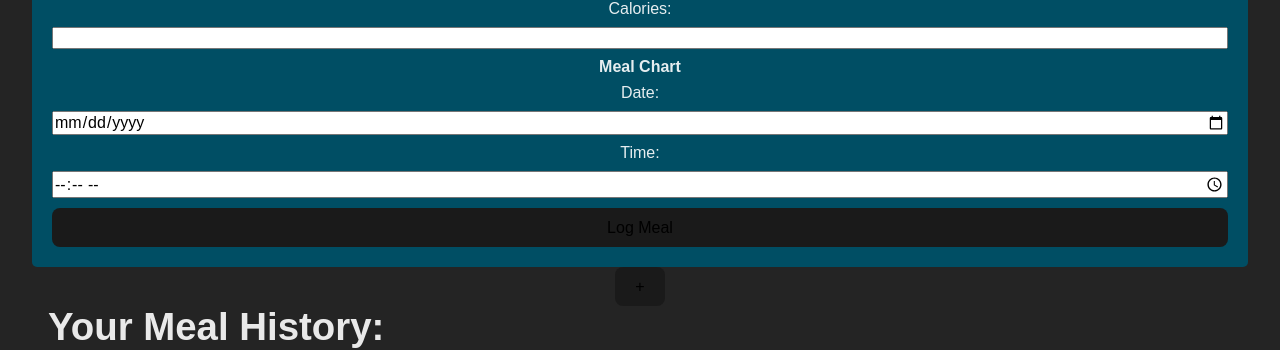
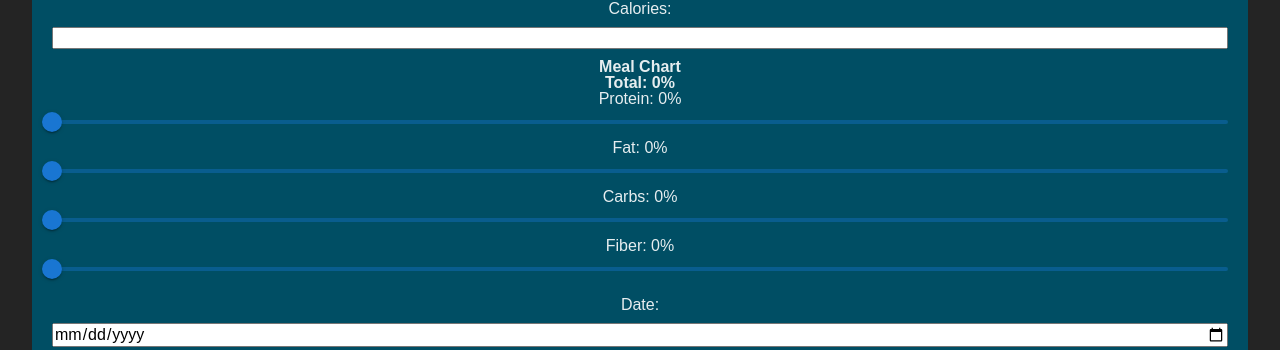
Before and after one commit to ArtOfTheNiles/SnapBites, a React (Vite) app in the folder client/: page /logmeal in a window 1280 px wide. Shown: the part 335-685 px from the top of the page. Built offline with nearby package versions, Linux system fonts and the light colour scheme.

Commit message:
Sliders added and have basic functionality

```diff
--- a/client/src/components/MealChart.tsx
+++ b/client/src/components/MealChart.tsx
@@ -1,15 +1,82 @@
 // Trying to make a sub-component for the meal chart
 // Need to find a way to make the chart responsive
-// Radar chart failed because of not enough data points to make it look good
-// rc-slider is a possiblity, but docs are poor and downloads stopped
 // https://mui.com/material-ui/react-slider/
 
+import React from 'react';
+import Slider from '@mui/material/Slider';
+
+interface Macronutrients {
+  protein: number;
+  fat: number;
+  carbs: number;
+  fiber: number;
+}
+
 export default function MealChart() {
+  const [protein, setProtein] = React.useState(0);
+  const [fat, setFat] = React.useState(0);
+  const [carbs, setCarbs] = React.useState(0);
+  const [fiber, setFiber] = React.useState(0);
+
+  const handleSliderChange = (sliderID: string) => (event: Event, newValue: number | number[]) => {
+    switch (sliderID) {
+      case 'protein-slider':
+        setProtein(newValue as number);
+        break;
+      case 'fat-slider':
+        setFat(newValue as number);
+        break;
+      case 'carb-slider':
+        setCarbs(newValue as number);
+        break;
+      case 'fiber-slider':
+        setFiber(newValue as number);
+        break;
+    }
+  }
+
+  console.log(`This is raw values p:${protein} ft:${fat} c:${carbs} fb:${fiber}`);
+
   return (
     <div className="meal-chart">
       <h2>Meal Chart</h2>
       <div className="chart-container">
-        <div className="chart"></div>
+        <div className="chart">
+          <h2>Total: { protein + fat + carbs + fiber }%</h2>
+
+          <p>Protein: {protein}%</p>
+          <Slider
+            value={typeof protein === 'number' ? protein : 0}
+            onChange={handleSliderChange('protein-slider')}
+            id="protein-slider"
+            aria-label="protein-slider"
+          />
+
+          <p>Fat: {fat}%</p>
+          <Slider
+            value={typeof fat === 'number' ? fat : 0}
+            onChange={handleSliderChange('fat-slider')}
+            id="fat-slider"
+            aria-label="fat-slider"
+          />
+
+          <p>Carbs: {carbs}%</p>
+          <Slider
+            value={typeof carbs === 'number' ? carbs : 0}
+            onChange={handleSliderChange('carb-slider')}
+            id="carb-slider"
+            aria-label="carb-slider"
+          />
+
+          <p>Fiber: {fiber}%</p>
+          <Slider
+            value={typeof fiber === 'number' ? fiber : 0}
+            onChange={handleSliderChange('fiber-slider')}
+            id="fiber-slider"
+            aria-label="fiber-slider"
+          />
+
+        </div>
       </div>
     </div>
   )
```
